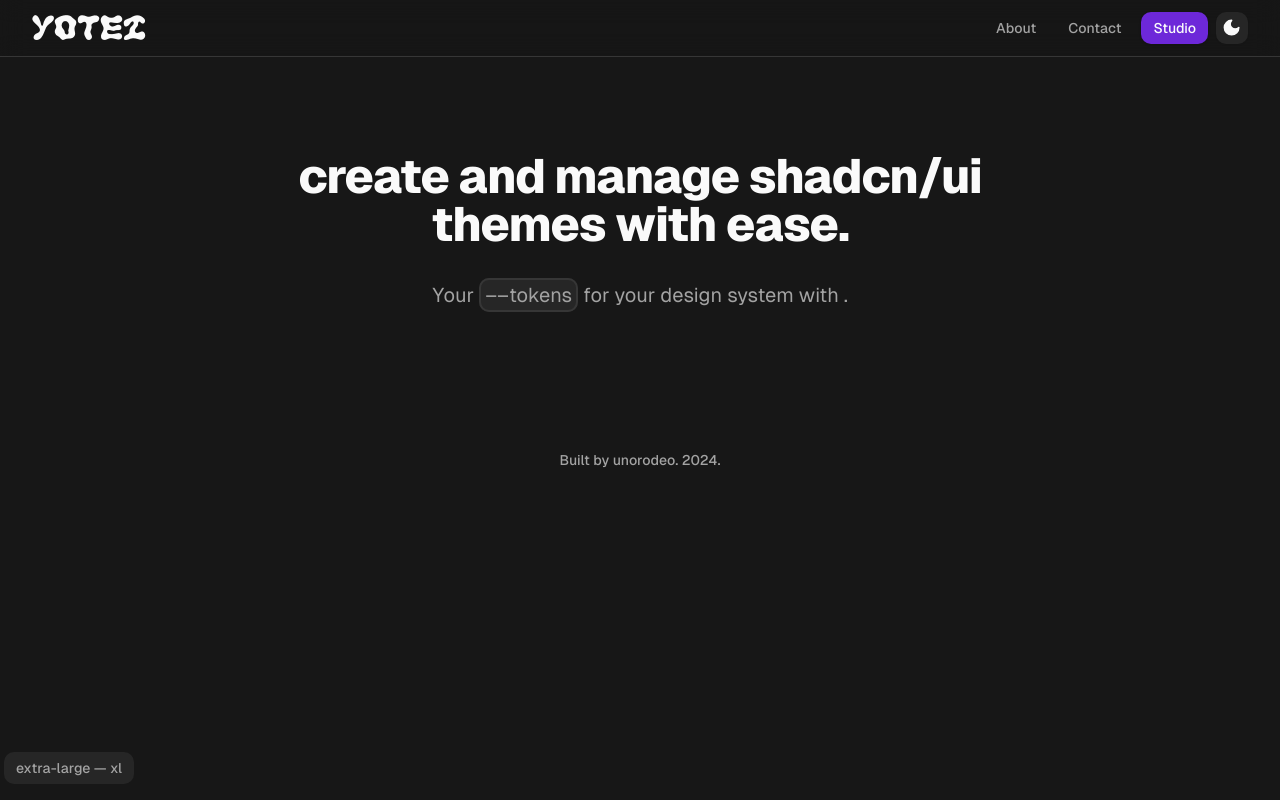
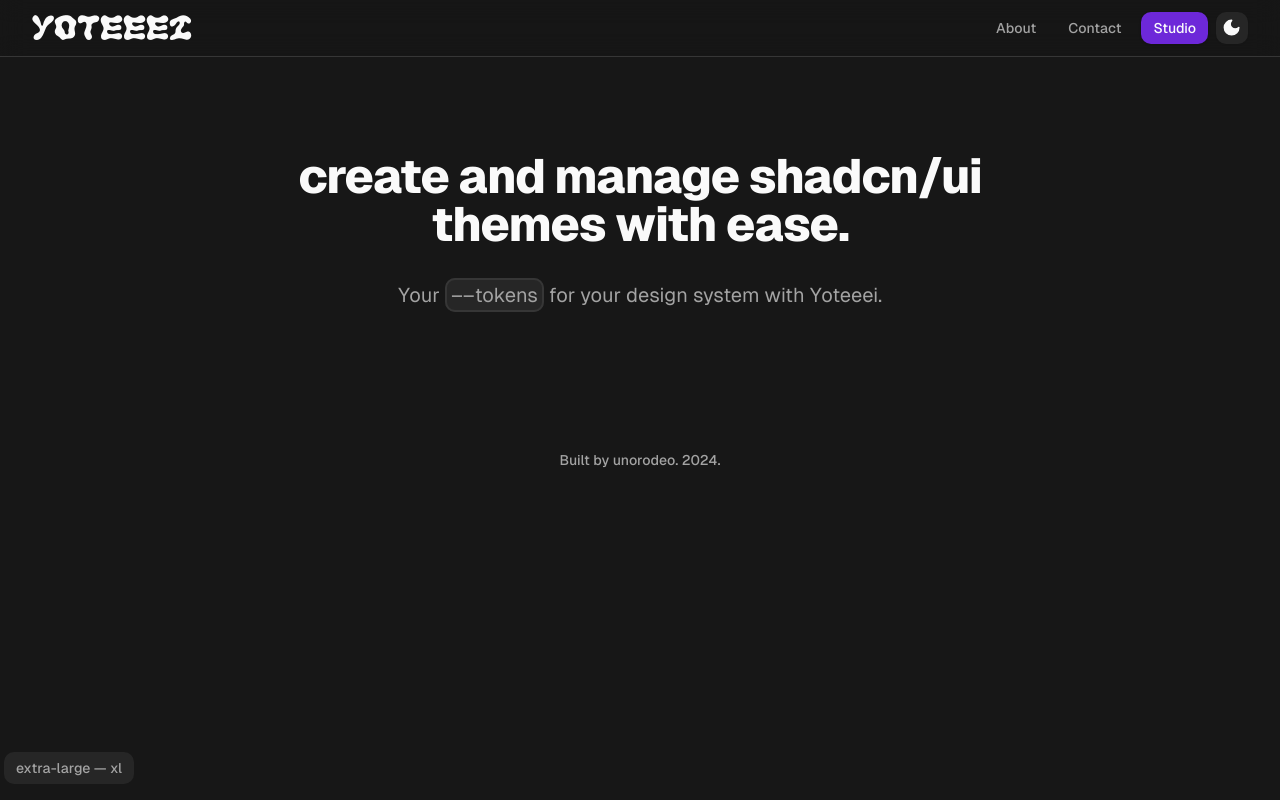
Before and after one commit to unorodeo/yotei, a Next.js app: page / in a window 1280 px wide. Built offline with nearby package versions, Linux system fonts and the light colour scheme.

Commit message:
feat: add `site.config` + update pages to use site content

```diff
--- a/app/layout.tsx
+++ b/app/layout.tsx
@@ -5,13 +5,14 @@ import { auroraPro, geistMono, geistSans } from "@/lib/fonts";
 import type { Metadata } from "next";
 import { Providers } from "@/components/providers";
 import { cn } from "@/lib/cn";
+import { siteConfig } from "@/site.config";
 
 export const metadata: Metadata = {
   title: {
-		template: "%s | The simple token generator for design systems.",
-		default: "Yotei | Generate tokens for your desgin system.",
+    template: "%s | The simple theme generator for shadcn/ui themes.",
+    default: `${siteConfig.name} | Create and manage shadcn/ui themes with ease.`,
   },
-	description: "Generate tokens for your desgin system.",
+  description: "Create and manage shadcn/ui themes with ease.",
 };
 
 export default function RootLayout({
--- a/components/footer.tsx
+++ b/components/footer.tsx
@@ -1,8 +1,10 @@
+import { siteConfig } from "@/site.config";
+
 export function Footer() {
 	return (
 		<footer>
 			<nav className="flex flex-row items-center justify-center px-4 py-12 mx-auto max-w-7xl lg:px-8">
-				<small className="small text-muted-foreground">Built by unorodeo. 2024.</small>
+				<small className="small text-muted-foreground">Built by {siteConfig.author.alias}. 2024.</small>
 			</nav>
 		</footer>
 	);
--- a/components/ui/brand.tsx
+++ b/components/ui/brand.tsx
@@ -1,6 +1,7 @@
 import Link from "next/link";
 import { cn } from "@/lib/cn";
 import { focusRing } from "@/lib/focuses";
+import { siteConfig } from "@/site.config";
 
 interface Props {
 	href?: string;
@@ -13,18 +14,18 @@ export function Brand({ as = "link", href }: Props) {
 			<Link
 				href={href ?? "/"}
 				className={cn(
-					"font-aurora-pro text-4xl rounded-md",
+					"font-aurora-pro text-4xl rounded-md uppercase",
 					focusRing
 				)}
 			>
-				YOTEI
+				{siteConfig.name}
 			</Link>
 		);
 	}
 
 	if ((as === "logo")) {
 		return (
-			<div className="text-3xl font-bold rounded-md font-aurora-pro">Yotei</div>
+			<div className="text-3xl font-bold uppercase rounded-md font-aurora-pro">{siteConfig.name}</div>
 		);
 	}
 	return null;
--- /dev/null
+++ b/site.config.ts
@@ -0,0 +1,12 @@
+export const siteConfig = {
+  name: "Yoteeei",
+  author: {
+    name: "Enoabasi Essien",
+    alias: "unorodeo",
+  },
+  socials: {
+    github: "https://github.com/unorodeo/yotei",
+  },
+};
+
+export type SiteConfig = typeof siteConfig;
```
Lines whose indentation alone changed are shown as unchanged.
